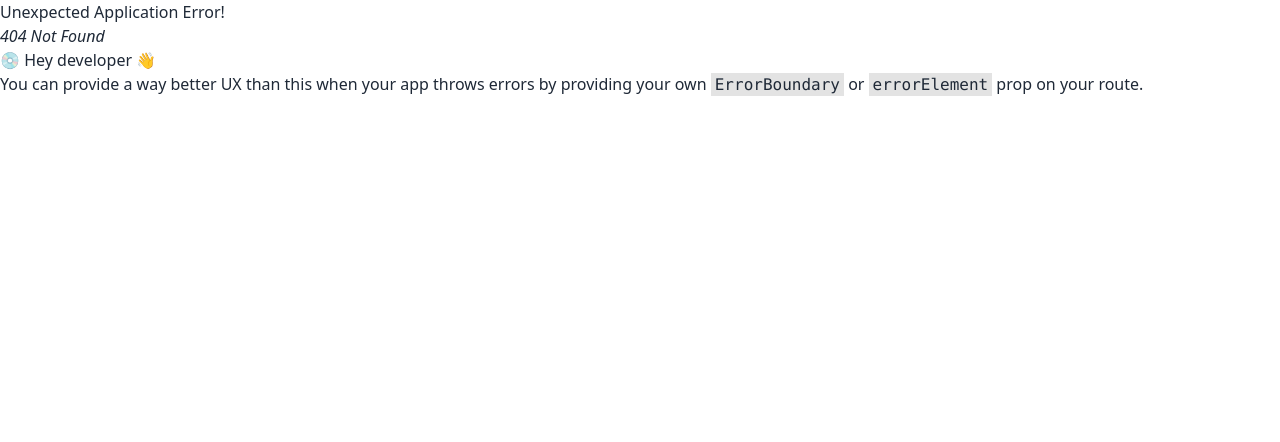
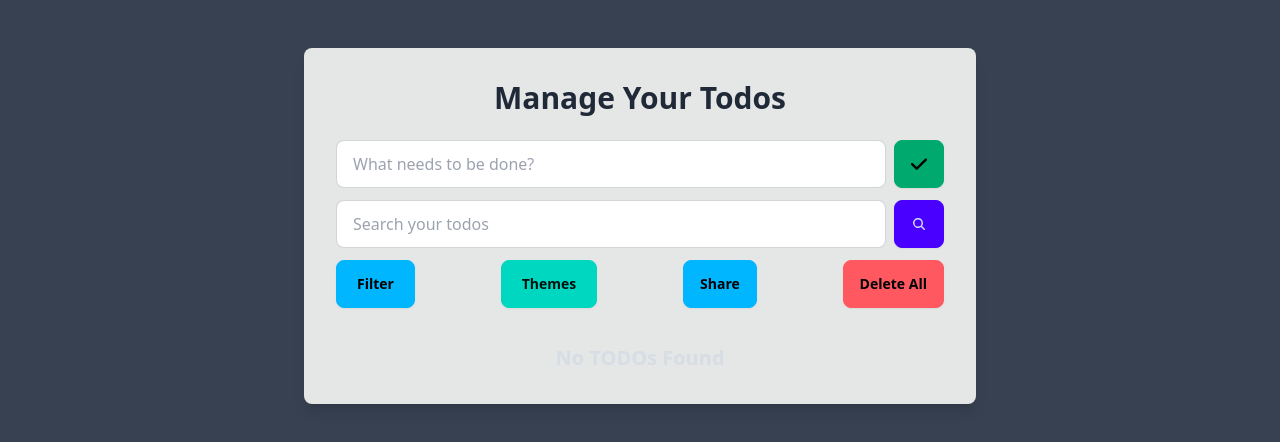
Before and after one commit to RajaSodani/ToDo, a React (Vite) app: page /todos in a window 1280 px wide. Before the commit this address had no page. Shown: the top 442 px of the page. Built offline with nearby package versions, Linux system fonts and the light colour scheme.

Commit message:
Update App.jsx

```diff
--- a/src/App.jsx
+++ b/src/App.jsx
@@ -24,7 +24,7 @@ function App() {
 				}
 			>
 				<Route path="" element={<Navigate to="todos" />} />
-				<Route path="" element={<Todos/>} />
+				<Route path="todos" element={<Todos/>} />
 				<Route path="share" element={<Share />} />
 			</Route>,
 		),
```
